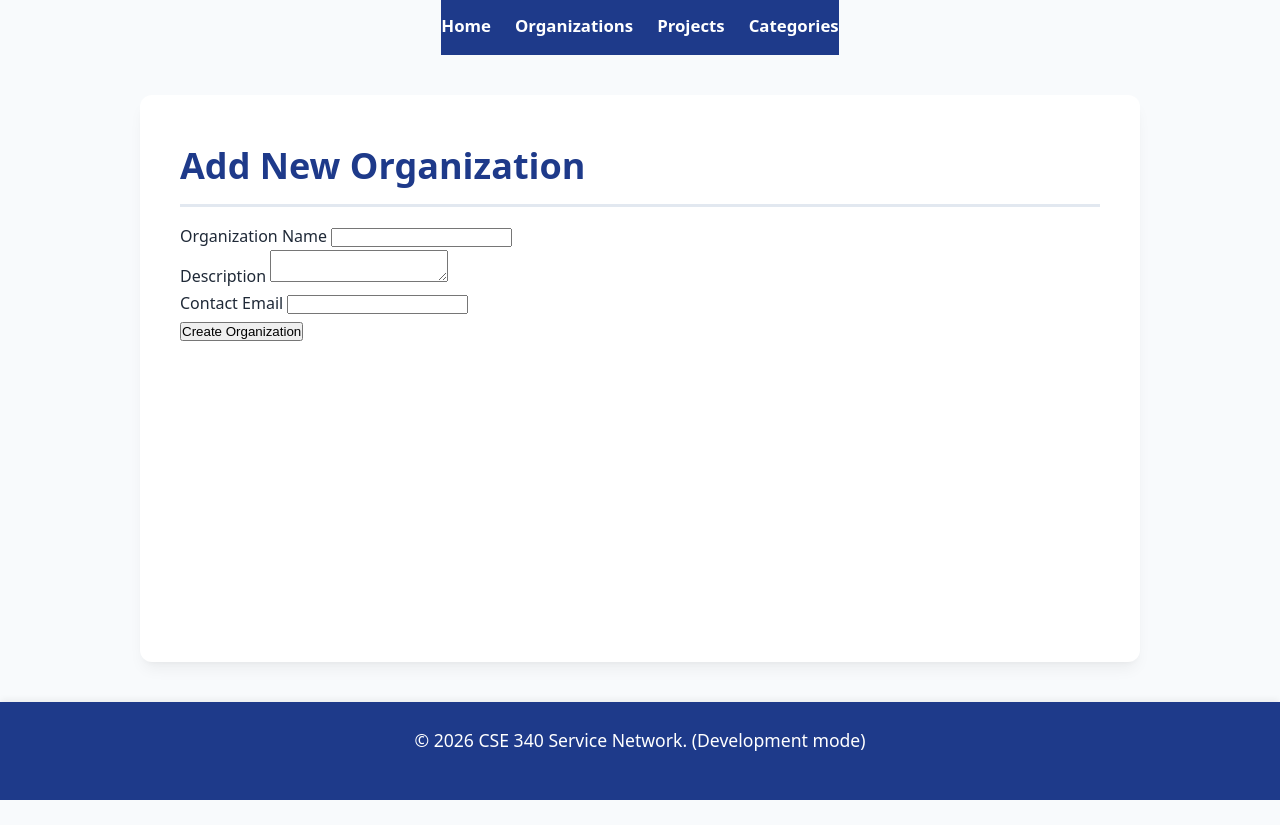
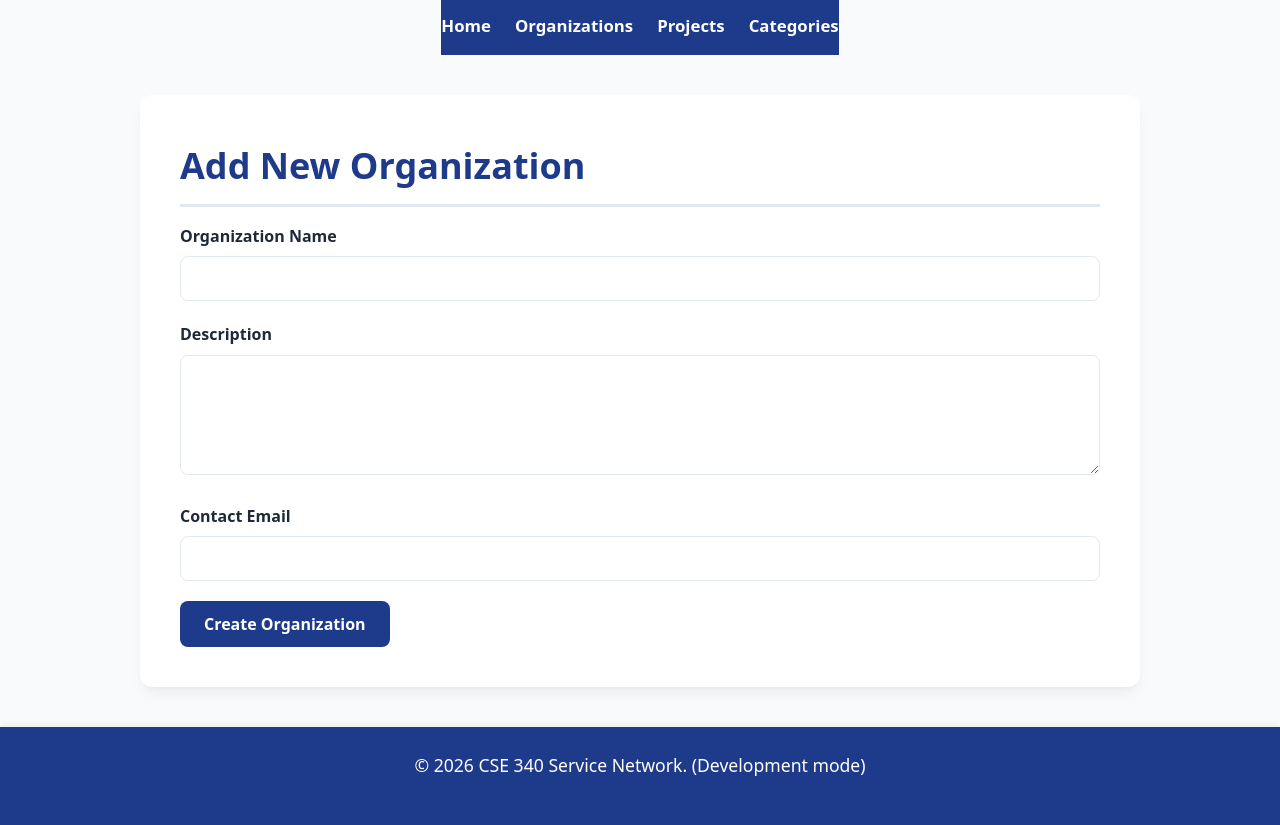
Before and after one commit to robertbruzualpatino-oss/cse340, a Node server app: page /new-organization in a window 1280 px wide. Before the commit the page ends 800 px from the top, so only its background shows below. Run offline with Node 20, Linux system fonts and the light colour scheme.

Commit message:
.form-error polished with CSS styling

```diff
--- a/public/css/main.css
+++ b/public/css/main.css
@@ -6,6 +6,9 @@
     --card-background: #ffffff;
     --text-color: #1f2937;
     --border-color: #e2e8f0;
+    --error-color: #b91c1c;
+    --error-bg: #fef2f2;
+    --error-text: #991b1b;
     --font-stack: system-ui, -apple-system, BlinkMacSystemFont, 'Segoe UI', Roboto, Oxygen, Ubuntu, Cantarell, sans-serif;
 }
 
@@ -131,6 +134,72 @@ img {
     box-shadow: 0 4px 6px rgba(0, 0, 0, 0.05);
 }
 
+.form-error {
+    margin: 0 0 1.25rem;
+    padding: 0.85rem 1rem;
+    border-left: 4px solid var(--error-color);
+    border-radius: 6px;
+    background-color: var(--error-bg);
+    color: var(--error-text);
+    font-size: 1rem;
+    font-weight: 600;
+    line-height: 1.45;
+}
+
+.form-group {
+    margin-bottom: 1.25rem;
+}
+
+.form-group label {
+    display: block;
+    margin-bottom: 0.4rem;
+    font-weight: 600;
+    color: var(--text-color);
+}
+
+.form-group input,
+.form-group textarea {
+    width: 100%;
+    padding: 0.65rem 0.85rem;
+    border: 1.5px solid var(--border-color);
+    border-radius: 8px;
+    font-family: var(--font-stack);
+    font-size: 1rem;
+    color: var(--text-color);
+    background-color: var(--card-background);
+    transition: border-color 0.2s ease, box-shadow 0.2s ease;
+}
+
+.form-group textarea {
+    min-height: 120px;
+    resize: vertical;
+}
+
+.form-group input:user-invalid,
+.form-group textarea:user-invalid {
+    border-color: var(--error-color);
+    background-color: #fffafa;
+}
+
+button[type="submit"] {
+    background-color: var(--primary-color);
+    color: #ffffff;
+    border: none;
+    border-radius: 8px;
+    padding: 0.75rem 1.5rem;
+    font-family: var(--font-stack);
+    font-size: 1rem;
+    font-weight: 600;
+    cursor: pointer;
+    transition: background-color 0.2s ease;
+}
+
+button[type="submit"]:hover,
+button[type="submit"]:focus {
+    background-color: var(--secondary-color);
+    outline: none;
+}
+
 footer {
     background-color: var(--primary-color);
     color: #ffffff;
```
